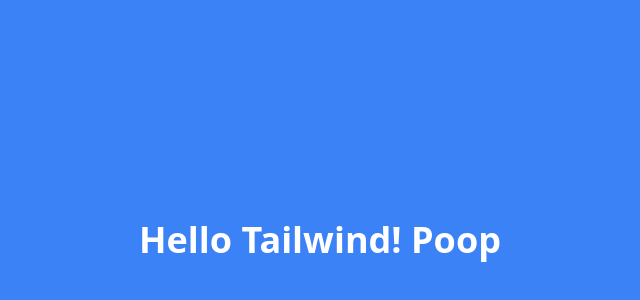
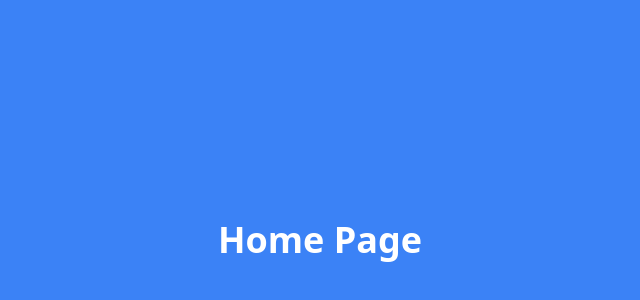
Before and after one commit to Zander-M75/Pigeon-Post, a React (Vite) app: page / in a window 1280 px wide. Shown: the part 160-460 px from the top of the page, without its empty margins (320-960 px from the left). Built offline with nearby package versions, Linux system fonts and the light colour scheme.

Commit message:
react with tailwind install

```diff
--- a/package.json
+++ b/package.json
@@ -17,7 +17,7 @@
     "@eslint/js": "^9.21.0",
     "@types/react": "^18.2.0",
     "@types/react-dom": "^18.2.0",
-    "@vitejs/plugin-react": "^4.0.0",
+    "@vitejs/plugin-react": "^4.3.4",
     "autoprefixer": "^10.4.16",
     "eslint": "^9.21.0",
     "eslint-plugin-react-hooks": "^5.1.0",
@@ -25,6 +25,6 @@
     "globals": "^15.15.0",
     "postcss": "^8.4.31",
     "tailwindcss": "^3.3.5",
-    "vite": "^4.4.0"
+    "vite": "^6.2.0"
   }
 }
--- a/src/App.jsx
+++ b/src/App.jsx
@@ -1,12 +1,10 @@
 import "./index.css"
-
+import Home from "./pages/Home"
 function App() {
   return (
-    <div className="min-h-screen bg-blue-500 flex items-center justify-center">
-      <h1 className="text-4xl font-bold text-white">
-        Hello Tailwind! Poop
-      </h1>
-    </div>
+    <>
+      <Home />
+    </>
   )
 }
 
--- /dev/null
+++ b/src/pages/Home.jsx
@@ -0,0 +1,8 @@
+
+export default function Home() {
+  return (
+    <div className="min-h-screen bg-blue-500 flex items-center justify-center">
+      <h1 className="text-4xl font-bold text-center text-white">Home Page</h1>
+    </div>
+  )
+}
```
Also changed, not shown: 1 other file (tests, documents, lock files or other folders).
